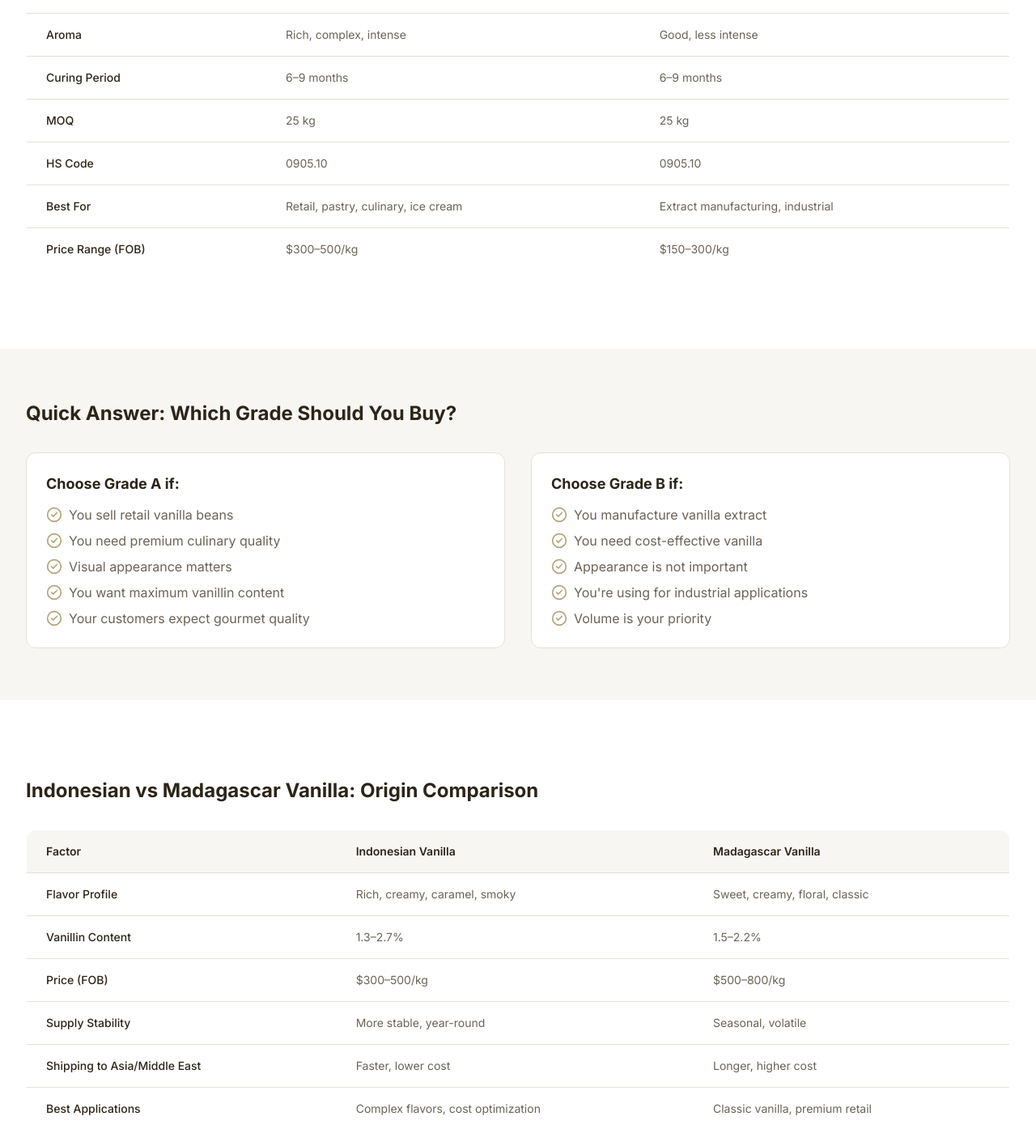
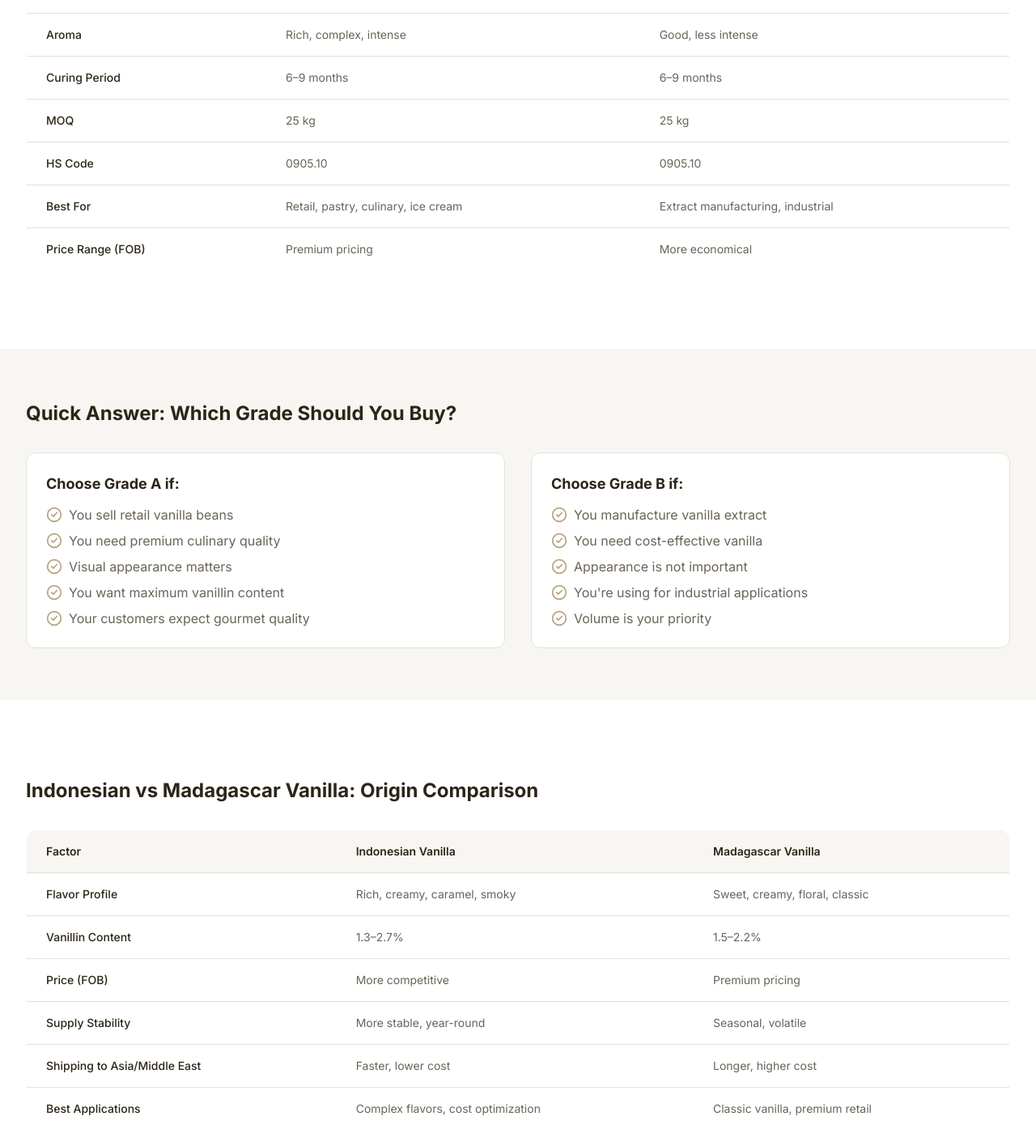
Before and after one commit to irfanmulachela-glitch/vanilla, a Next.js app: page /comparison in a window 1280 px wide. Shown: the part 1004-2420 px from the top of the page at 81% size. Built offline with nearby package versions, Linux system fonts and the light colour scheme.

Commit message:
fix: remove prices from comparison and FAQ, encourage direct contact

```diff
--- a/src/app/comparison/page.tsx
+++ b/src/app/comparison/page.tsx
@@ -115,8 +115,8 @@ export default function ComparisonPage() {
                   },
                   {
                     spec: "Price Range (FOB)",
-                    gradeA: "$300–500/kg",
-                    gradeB: "$150–300/kg",
+                    gradeA: "Premium pricing",
+                    gradeB: "More economical",
                   },
                 ].map((row) => (
                   <tr key={row.spec} className="hover:bg-[#F8F6F2]">
@@ -221,8 +221,8 @@ export default function ComparisonPage() {
                   },
                   {
                     factor: "Price (FOB)",
-                    indonesia: "$300–500/kg",
-                    madagascar: "$500–800/kg",
+                    indonesia: "More competitive",
+                    madagascar: "Premium pricing",
                   },
                   {
                     factor: "Supply Stability",
--- a/src/app/faq/page.tsx
+++ b/src/app/faq/page.tsx
@@ -120,7 +120,7 @@ const faqs = [
     questions: [
       {
         q: "How much do wholesale vanilla beans cost?",
-        a: "Grade A Indonesian vanilla beans typically range from $300-500/kg FOB. Grade B beans range from $150-300/kg. Prices depend on vanillin content, volume, and contract terms.",
+        a: "Pricing depends on grade, volume, and contract terms. Contact us with your requirements for a competitive quote within 24 hours.",
       },
       {
         q: "Can you supply 100kg or more per month?",
```
